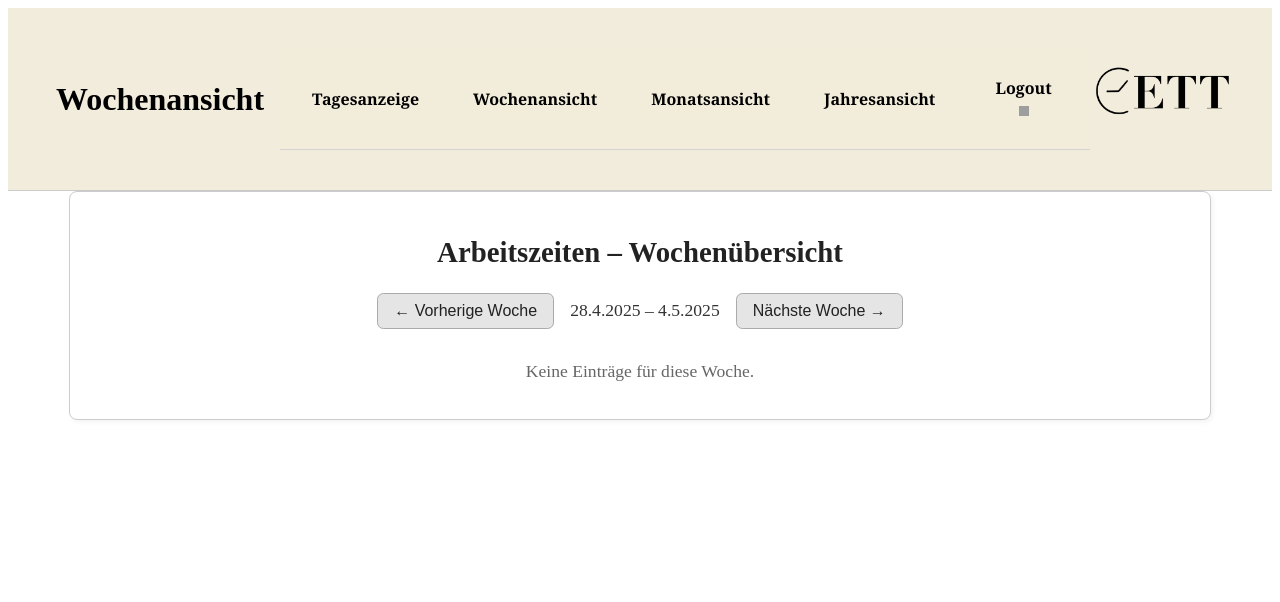
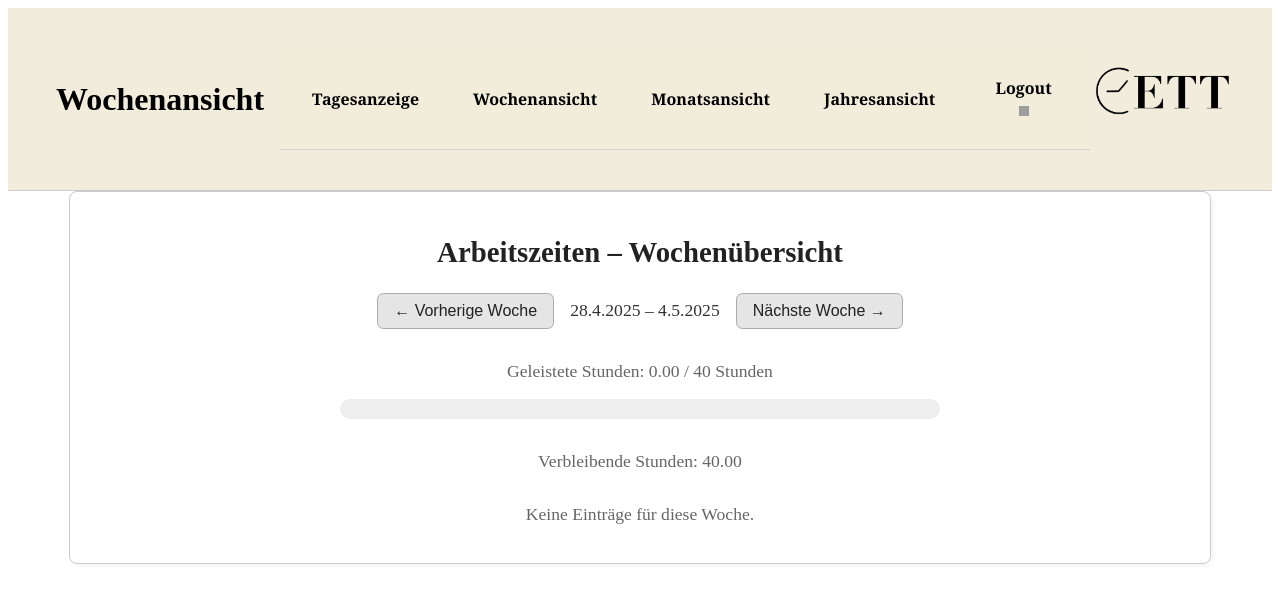
Before and after one commit to on24FeLi/ETT2.0, a Vue app: page /Wochenansicht in a window 1280 px wide. Shown: the top 602 px of the page. Built offline with nearby package versions, Linux system fonts and the light colour scheme; grey boxes are pictures that could not be loaded.

Commit message:
week gesamtanzahl

```diff
--- a/src/utils/Arbeitszeiten.js
+++ b/src/utils/Arbeitszeiten.js
@@ -26,4 +26,5 @@ addWorkTime(2, "2025-04-22","8" ,"08:00", "16:30");
 addWorkTime(2, "2025-04-23", "6","08:15", "17:00");
 addWorkTime(1, "2025-04-23", "10","08:15", "17:00");
 addWorkTime(1, "2025-04-18", "12","08:15", "17:00");
+addWorkTime(2, "2025-05-04", "40","08:15", "17:00");
 export { workTimes, addWorkTime, getWorkTimesByUser, deleteWorkTimesByUser };
--- a/src/views/Wochenansicht.vue
+++ b/src/views/Wochenansicht.vue
@@ -60,6 +60,24 @@ function getWeekdayAbbreviation(dateString) {
   const date = new Date(dateString);
   return days[date.getDay()];
 }
+const totalWorkingHours = computed(() => {
+  return workTimes.value.reduce((sum, entry) => sum + parseFloat(entry.workinghours), 0);
+});
+
+// Sollstunden pro Woche
+const weeklyTarget = computed(() => {
+  return arbeitszeitTyp === 'Teilzeit' ? 30 : 40;
+});
+
+// Prozentualer Fortschritt
+const progressPercent = computed(() => {
+  return Math.min(100, (totalWorkingHours.value / weeklyTarget.value) * 100);
+});
+
+// Verbleibende Stunden
+const remainingHours = computed(() => {
+  return Math.max(0, weeklyTarget.value - totalWorkingHours.value);
+});
 </script>
 
 <template>
@@ -79,7 +97,18 @@ function getWeekdayAbbreviation(dateString) {
           </span>
           <button @click="weekOffset++">Nächste Woche →</button>
         </div>
-
+        <div class="arbeitsstunden-balken">
+  <p>Geleistete Stunden: {{ totalWorkingHours.toFixed(2) }} / {{ weeklyTarget }} Stunden</p>
+  <div class="progress-bar-container">
+    <div class="progress-bar" :style="{ width: progressPercent + '%' }"></div>
+  </div>
+  <p v-if="totalWorkingHours > weeklyTarget">
+  Überstunden: +{{ (totalWorkingHours - weeklyTarget).toFixed(2) }}
+</p>
+<p v-else>
+  Verbleibende Stunden: {{ remainingHours.toFixed(2) }}
+</p>
+</div>
         <table v-if="workTimes.length">
           <thead>
             <tr>
@@ -110,6 +139,27 @@ function getWeekdayAbbreviation(dateString) {
   </template>
 
 <style scoped>
+.arbeitsstunden-balken {
+  margin-top: 2rem;
+  text-align: center;
+  font-size: 1.1rem;
+}
+
+.progress-bar-container {
+  width: 100%;
+  height: 20px;
+  background-color: #eee;
+  border-radius: 10px;
+  overflow: hidden;
+  margin: 0.5rem auto;
+  max-width: 600px;
+}
+
+.progress-bar {
+  height: 100%;
+  background-color: #90AC8F;
+  transition: width 0.3s ease-in-out;
+}
 header {
   background-color: #f1ecdb;
   display: flex;
```
